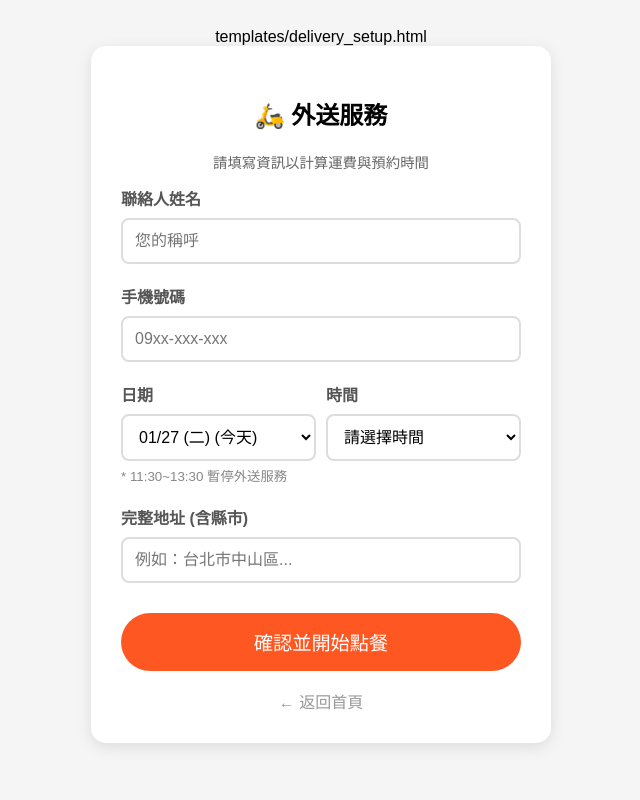
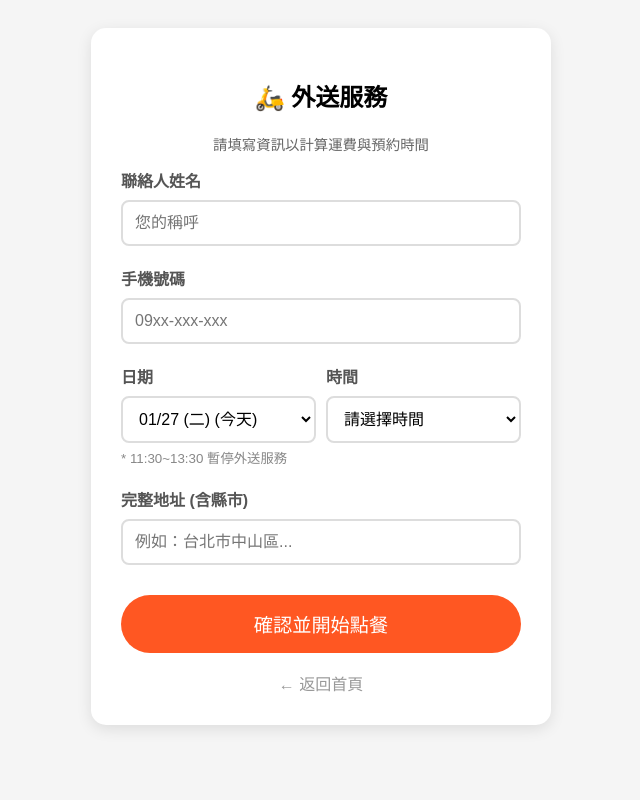
Before and after one commit to try91396-beep/DING-DONG, a Flask app: page /delivery/setup in a window 1280 px wide. Shown: the whole page, without its empty margins (319-959 px from the left). Run offline with Flask 3, Linux system fonts and the light colour scheme; data that the repository does not hold is empty; some libraries are stand-ins or nearby versions.

Commit message:
Update delivery_setup.html

```diff
--- a/templates/delivery_setup.html
+++ b/templates/delivery_setup.html
@@ -1,4 +1,4 @@
-templates/delivery_setup.html
+
 <!DOCTYPE html>
 <html>
 <head>
```
